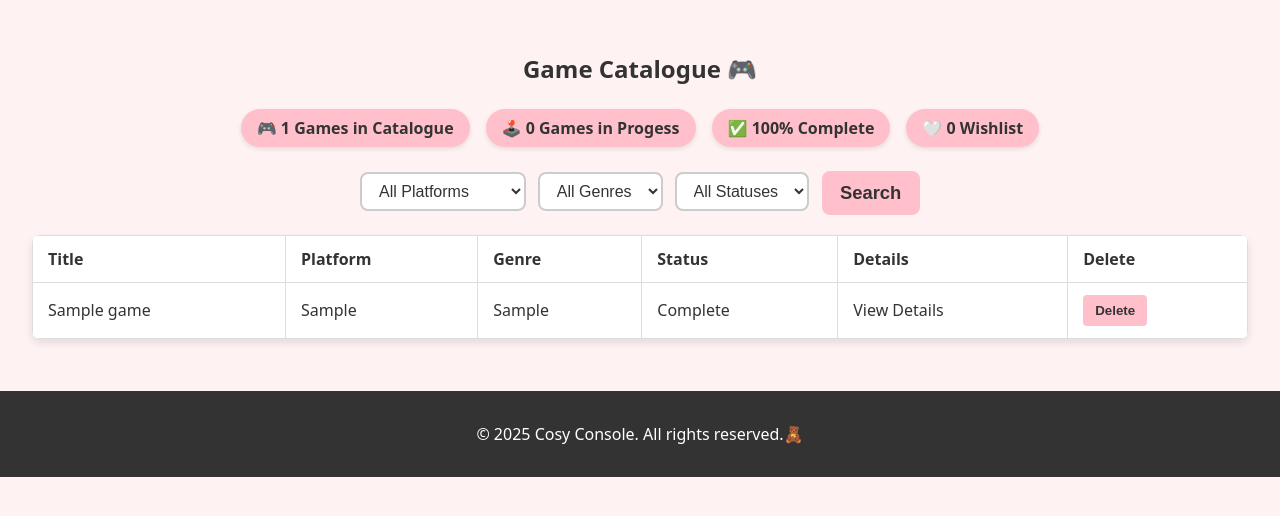
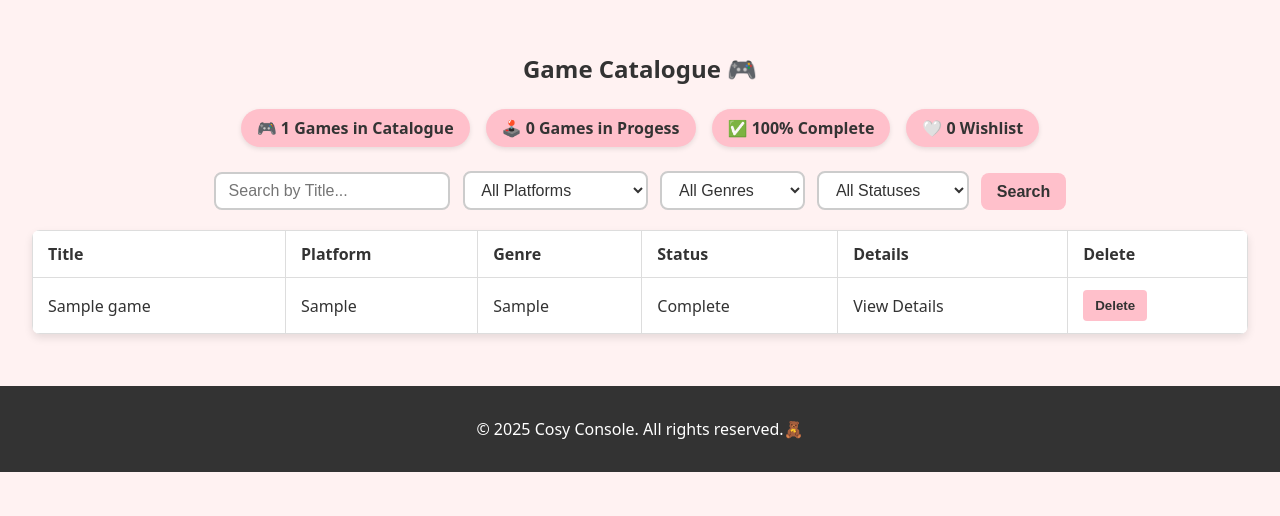
Before and after one commit to briannemcgrath/WSAA-coursework, a Flask app: page /catalogue in a window 1280 px wide. Shown: the part 156-672 px from the top of the page. Run offline with Flask 3, Linux system fonts and the light colour scheme; tables that the repository leaves empty hold one stand-in row (values such as "Sample post").

Commit message:
Added Title Search to Catalogue Filters % Btn Class Styling Changes
- Read 'title' from query params.
- Apply `ilike("%..%)` filter on Game.title.
- Fetch filtered results before rendering.
- Updated css to match with existing filter boxes.
- References for search box added.
- `btn` classes updated throughout templates - simplified styling.
- Quick tidy of code structure in `index.html`

```diff
--- a/project/app.py
+++ b/project/app.py
@@ -75,11 +75,14 @@ def edit_game_form(game_id):
 def catalogue():
     query = Game.query
     #get query parameters for filtering
+    title = request.args.get('title', None)
     platform = request.args.get('platform', None)
     genre = request.args.get('genre', None)
     status = request.args.get('status', None)
 
     #filtering
+    if title:
+        query = query.filter(Game.title.ilike(f"%{title}%"))
     if platform:
         query = query.filter(Game.platform.ilike(f"%{platform}%"))
     if genre:
--- a/project/static/css/styles.css
+++ b/project/static/css/styles.css
@@ -137,26 +137,6 @@ footer {
   Buttons
 ------------------------------------*/
 .btn {
-  background: var(--pink);
-  color: #333333;
-  padding: 0.6em 1.2em;
-  border: none;
-  border-radius: 4px;
-  text-decoration: none;
-  cursor: pointer;
-  transition: background 0.2s ease, transform 0.2s ease;
-}
-
-.btn:hover {
-  background: var(--pink);
-}
-.btn-danger {
-  background: var(--pink);
-  cursor: pointer;
-  font-size: 1em;
-}
-
-.delete-btn {
   padding: 8px 12px;
   font: 1em;
   border: none;
@@ -371,11 +353,14 @@ background-repeat: no-repeat;
 }
 
 .search-form input[type="text"] {
-  padding: 5px;
-  font-size: 0.75em;
-  margin-right: 5px;
-  border: 1px solid #ccc;
-  border-radius: 4px;
+  padding: 0.5em 0.8em;
+  font-size: 1em;
+  border: 2px solid #ccc;
+  border-radius: 8px;
+  background-color: #ffffff;
+  color: #333;
+  margin: 0 0.5em 0 0;
+  transition: border-color 0.2s ease, box-shadow 0.2s ease;
 }
 
 .search-form button {
@@ -411,9 +397,14 @@ background-repeat: no-repeat;
 
 .search-form button {
   padding: 0.6em 1em;
-  font-size: 1.15em;
+  font-size: 1em;
   vertical-align: middle;
   border-radius: 8px;
+}
+
+.search-form button:hover {
+  background: var(--dark);
+  color: var(--light-bg);
 }
 
 /*------------------------------------
--- a/project/templates/by_genre.html
+++ b/project/templates/by_genre.html
@@ -56,7 +56,7 @@
                                         <td> {{game.status}}</td>
                                         <td><a href="/game/{{game.id}}">View Details</a></td>
                                         <td>
-                                            <button class="delete-btn" data-gameid="{{game.id}}">Delete</button>
+                                            <button class=" btn delete-btn" data-gameid="{{game.id}}">Delete</button>
                                         </td>
                                     </tr>
                                 {% endfor %}
--- a/project/templates/catalogue.html
+++ b/project/templates/catalogue.html
@@ -29,39 +29,37 @@
 
         <!--search form for filtering games-->
         <form class="search-form" method="get" action="/catalogue">
+            <input type="text" name="title" placeholder="Search by Title..." value="{{ request.args.get('title','') }}">
             <!-- platform dropdown-->
             <select name="platform">
                 <option value="">All Platforms</option>
-                <option value="PS5" {% if request.args.get('platform')=='PS5' %}selected{% endif %}>PS5</option>
-                <option value="XBOX" {% if request.args.get('platform')=='XBOX' %}selected{% endif %}>XBOX</option>
-                <option value="PC" {% if request.args.get('platform')=='PC' %}selected{% endif %}>PC</option>
-                <option value="Nintendo Switch" {% if request.args.get('platform')=='Nintendo Switch' %}selected{% endif %}>Nintendo Switch</option>
-                <option value="OTHER" {% if request.args.get('platform')=='OTHER' %}selected{% endif %}>OTHER</option>
+                <option value="PS5" {% if request.args.get('platform')=='PS5' %}selected{% endif %}>PS5🎮</option>
+                <option value="XBOX" {% if request.args.get('platform')=='XBOX' %}selected{% endif %}>XBOX🟩</option>
+                <option value="PC" {% if request.args.get('platform')=='PC' %}selected{% endif %}>PC💻</option>
+                <option value="Nintendo Switch" {% if request.args.get('platform')=='Nintendo Switch' %}selected{% endif %}>Nintendo Switch🔲</option>
+                <option value="OTHER" {% if request.args.get('platform')=='OTHER' %}selected{% endif %}>OTHER🕹️</option>
               </select>
 
             <!-- genre dropdown-->
             <select name="genre">
                 <option value="">All Genres</option>
-                <option value="RPG" {% if request.args.get('genre')=='RPG' %}selected{% endif %}>RPG</option>
-                <option value="Action" {% if request.args.get('genre')=='Action' %}selected{% endif %}>Action</option>
-                <option value="Adventure" {% if request.args.get('genre')=='Adventure' %}selected{% endif %}>Adventure</option>
-                <option value="Simulation" {% if request.args.get('genre')=='Simulation' %}selected{% endif %}>Simulation</option>
-                <option value="Strategy" {% if request.args.get('genre')=='Strategy' %}selected{% endif %}>Strategy</option>
-                <option value="PVP" {% if request.args.get('genre')=='PVP' %}selected{% endif %}>PVP</option>
-                <option value="Shooter" {% if request.args.get('genre')=='Shooter' %}selected{% endif %}>Shooter</option>
-                <option value="Racing" {% if request.args.get('genre')=='Racing' %}selected{% endif %}>Racing</option>
-                <option value="OTHER" {% if request.args.get('genre')=='OTHER' %}selected{% endif %}>OTHER</option>
+                <option value="RPG" {% if request.args.get('genre')=='RPG' %}selected{% endif %}>RPG⚔️</option>
+                <option value="Action" {% if request.args.get('genre')=='Action' %}selected{% endif %}>Action💥</option>
+                <option value="Adventure" {% if request.args.get('genre')=='Adventure' %}selected{% endif %}>Adventure🗺️</option>
+                <option value="Simulation" {% if request.args.get('genre')=='Simulation' %}selected{% endif %}>Simulation🖥️</option>
+                <option value="Strategy" {% if request.args.get('genre')=='Strategy' %}selected{% endif %}>Strategy♟️</option>
+                <option value="PVP" {% if request.args.get('genre')=='PVP' %}selected{% endif %}>PVP🤝</option>
+                <option value="Shooter" {% if request.args.get('genre')=='Shooter' %}selected{% endif %}>Shooter🔫</option>
+                <option value="Racing" {% if request.args.get('genre')=='Racing' %}selected{% endif %}>Racing🏁</option>
+                <option value="OTHER" {% if request.args.get('genre')=='OTHER' %}selected{% endif %}>OTHER🕹️</option>
               </select>
-
-
-
 
             <!-- status dropdown-->
             <select name="status">
                 <option value="">All Statuses</option>
-                <option value="Not Started" {% if request.args.get('status')=='Not Started' %}selected{% endif %}>Not Started</option>
-                <option value="In Progress" {% if request.args.get('status')=='In Progress' %}selected{% endif %}>In Progress</option>
-                <option value="Complete" {% if request.args.get('status')=='Complete' %}selected{% endif %}>Complete</option>
+                <option value="Not Started" {% if request.args.get('status')=='Not Started' %}selected{% endif %}>Not Started🌱</option>
+                <option value="In Progress" {% if request.args.get('status')=='In Progress' %}selected{% endif %}>In Progress☕</option>
+                <option value="Complete" {% if request.args.get('status')=='Complete' %}selected{% endif %}>Complete🌟</option>
               </select>
             <button type="submit">Search</button>
         </form>
@@ -87,7 +85,7 @@
                     <td>{{game.status}}</td>
                     <td> <a href="/game/{{game.id}}">View Details</a> </td>
                     <td>
-                        <button class="delete-btn" data-gameid="{{game.id}}">Delete</button>
+                        <button class="btn" data-gameid="{{game.id}}">Delete</button>
                     </td>
                 </tr>
                 {% else %}
--- a/project/templates/game_detail.html
+++ b/project/templates/game_detail.html
@@ -26,7 +26,7 @@
         </nav>
 
         <section class="detail-card">
-            <h2><strong>{{game.title}} - Overview</strong></h2>
+            <h2><strong>{{game.title}}</strong></h2>
             <div class="detail-meta">
                 <div><strong>Platform:</strong> {{game.platform}}</div>
                 <div><strong>Genre:</strong> {{game.genre}}</div>
@@ -42,7 +42,7 @@
 
             <div class="detail-actions">
                 <a href="/game/edit/{{game.id}}" class="btn">Edit</a>
-                <button id="deleteBtn" class="btn btn-danger">Delete</button>
+                <button id= "delete-btn" class="btn delete-btn">Delete</button>
             </div>
         </section>
     </main>
@@ -52,7 +52,7 @@
 
     <!--delete game-->
     <script>
-        document.getElementById('deleteBtn').addEventListener('click', function() {
+        document.getElementById('delete-btn').addEventListener('click', function() {
             if (confirm("Are you sure you want to delete this game? :()")) {
                 fetch('/games/{{game.id}}', {method:'DELETE'})
                     .then(r => r.json())
--- a/project/templates/index.html
+++ b/project/templates/index.html
@@ -12,7 +12,7 @@
         <!-- main header for the homepage-->
          <img src="{{url_for('static', filename='image/banner.png')}}" alt="Cosy Console Banner" class="header-banner">
          <nav class="main-nav">
-            <!-- navigation links (will update as more pages are added)-->
+            <!-- navigation links-->
             <a href="/" class="{% if request.path == '/' %}active{% endif %}"> ☕ Home</a> |
             <a href="/catalogue" class="{% if 'catalogue' in request.path %}active{% endif %}"> 🎮 Catalogue</a> |
             <a href="/game/new" class="{% if 'game/new' in request.path %}active{% endif %}"> ➕ Add Game</a> |
@@ -69,9 +69,7 @@
 
         <!-- chooses a random game to view details of-->
         <button id="randomBtn" class="random-game-btn">🎲 Surprise Me!</button>
-
         <div id="game-list">
-            <!-- AJAX calls or server-sided rendering later?-->
         </div>
     </main>
 
```
Also changed, not shown: other parts of project/static/css/styles.css (+15 -10 lines), project/templates/game_form.html (+6 -5 lines), project/README.md.
